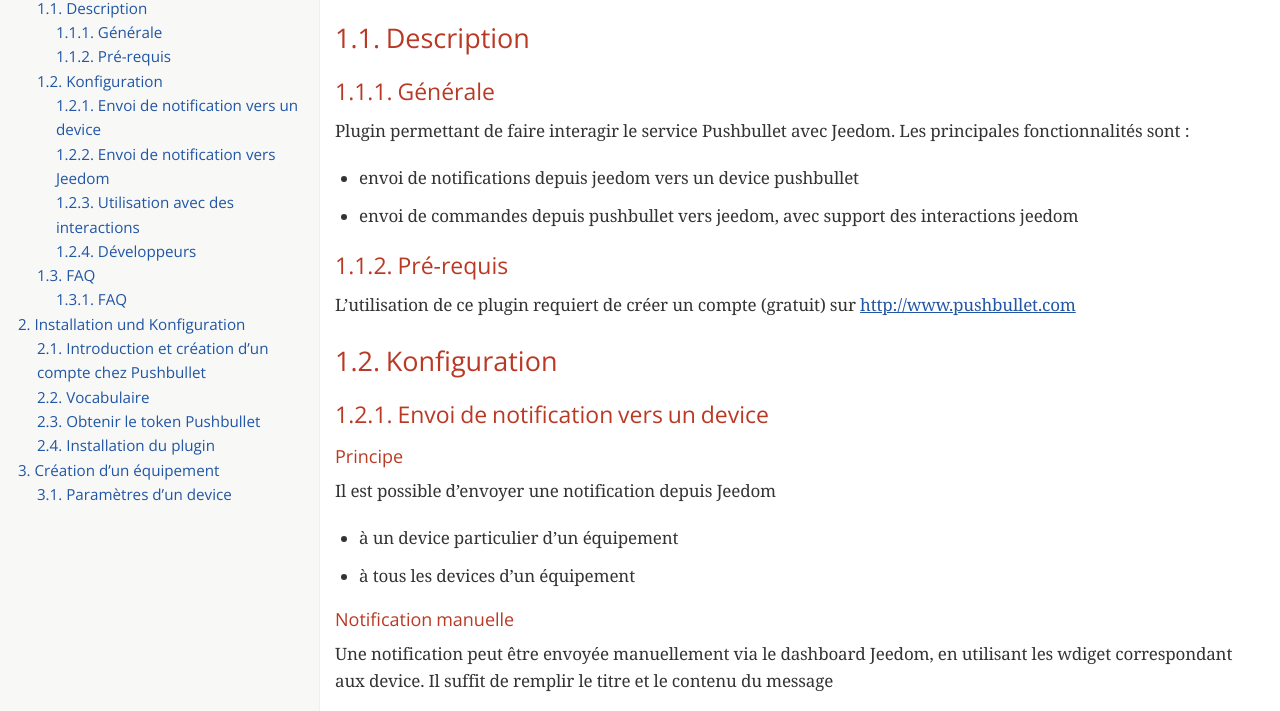
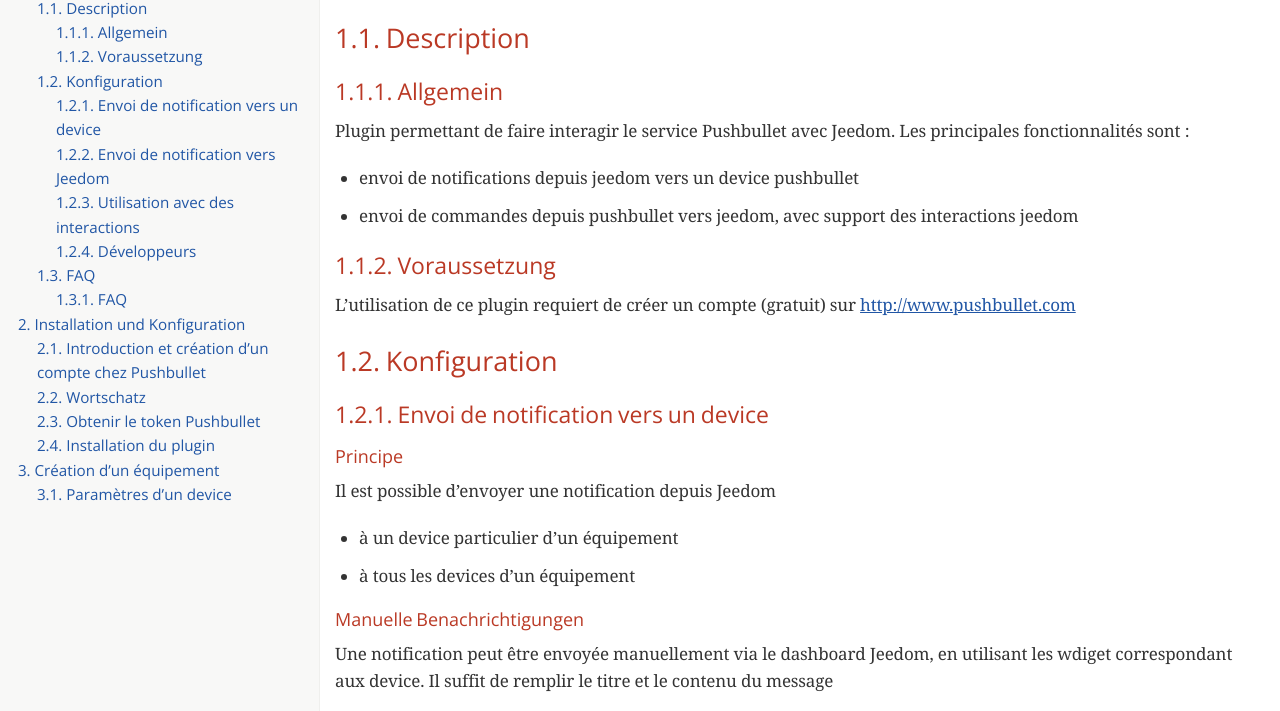
Before and after one commit to cazeaux/jeedom_pushbullet, a plain HTML site: page doc/de_DE/index.html in a window 1280 px wide. Shown: the part 86-797 px from the top of the page. Drawn offline with nearby package versions, Linux system fonts and the light colour scheme; a web font is replaced by a local one.

Commit message:
[ROBOT] Action all

```diff
--- a/doc/de_DE/index.html
+++ b/doc/de_DE/index.html
@@ -419,8 +419,8 @@
 <ul class="sectlevel2">
 <li><a href="#_description">1.1. Description</a>
 <ul class="sectlevel3">
-<li><a href="#_générale">1.1.1. Générale</a></li>
-<li><a href="#_pré_requis">1.1.2. Pré-requis</a></li>
+<li><a href="#_allgemein">1.1.1. Allgemein</a></li>
+<li><a href="#_voraussetzung">1.1.2. Voraussetzung</a></li>
 </ul>
 </li>
 <li><a href="#_konfiguration">1.2. Konfiguration</a>
@@ -441,7 +441,7 @@
 <li><a href="#_installation_und_konfiguration">2. Installation und Konfiguration</a>
 <ul class="sectlevel3">
 <li><a href="#_introduction_et_création_d_un_compte_chez_pushbullet">2.1. Introduction et création d&#8217;un compte chez Pushbullet</a></li>
-<li><a href="#_vocabulaire">2.2. Vocabulaire</a></li>
+<li><a href="#_wortschatz">2.2. Wortschatz</a></li>
 <li><a href="#_obtenir_le_token_pushbullet">2.3. Obtenir le token Pushbullet</a></li>
 <li><a href="#_installation_du_plugin">2.4. Installation du plugin</a></li>
 </ul>
@@ -461,7 +461,7 @@
 <div class="sect2">
 <h3 id="_description">1.1. Description</h3>
 <div class="sect3">
-<h4 id="_générale">1.1.1. Générale</h4>
+<h4 id="_allgemein">1.1.1. Allgemein</h4>
 <div class="paragraph">
 <p>Plugin permettant de faire interagir le service Pushbullet avec Jeedom.
 Les principales fonctionnalités sont :</p>
@@ -478,7 +478,7 @@
 </div>
 </div>
 <div class="sect3">
-<h4 id="_pré_requis">1.1.2. Pré-requis</h4>
+<h4 id="_voraussetzung">1.1.2. Voraussetzung</h4>
 <div class="paragraph">
 <p>L&#8217;utilisation de ce plugin requiert de créer un compte (gratuit) sur <a href="http://www.pushbullet.com" class="bare">http://www.pushbullet.com</a></p>
 </div>
@@ -505,7 +505,7 @@
 </div>
 </div>
 <div class="sect4">
-<h5 id="_notification_manuelle">Notification manuelle</h5>
+<h5 id="_manuelle_benachrichtigungen">Manuelle Benachrichtigungen</h5>
 <div class="paragraph">
 <p>Une notification peut être envoyée manuellement via le dashboard Jeedom, en utilisant les wdiget correspondant aux device. Il suffit de remplir le titre et le contenu du message</p>
 </div>
@@ -896,7 +896,7 @@
 </div>
 </div>
 <div class="sect3">
-<h4 id="_vocabulaire">2.2. Vocabulaire</h4>
+<h4 id="_wortschatz">2.2. Wortschatz</h4>
 <table class="tableblock frame-all grid-all spread">
 <colgroup>
 <col style="width: 50%;">
```
Also changed, not shown: 3 other files.
